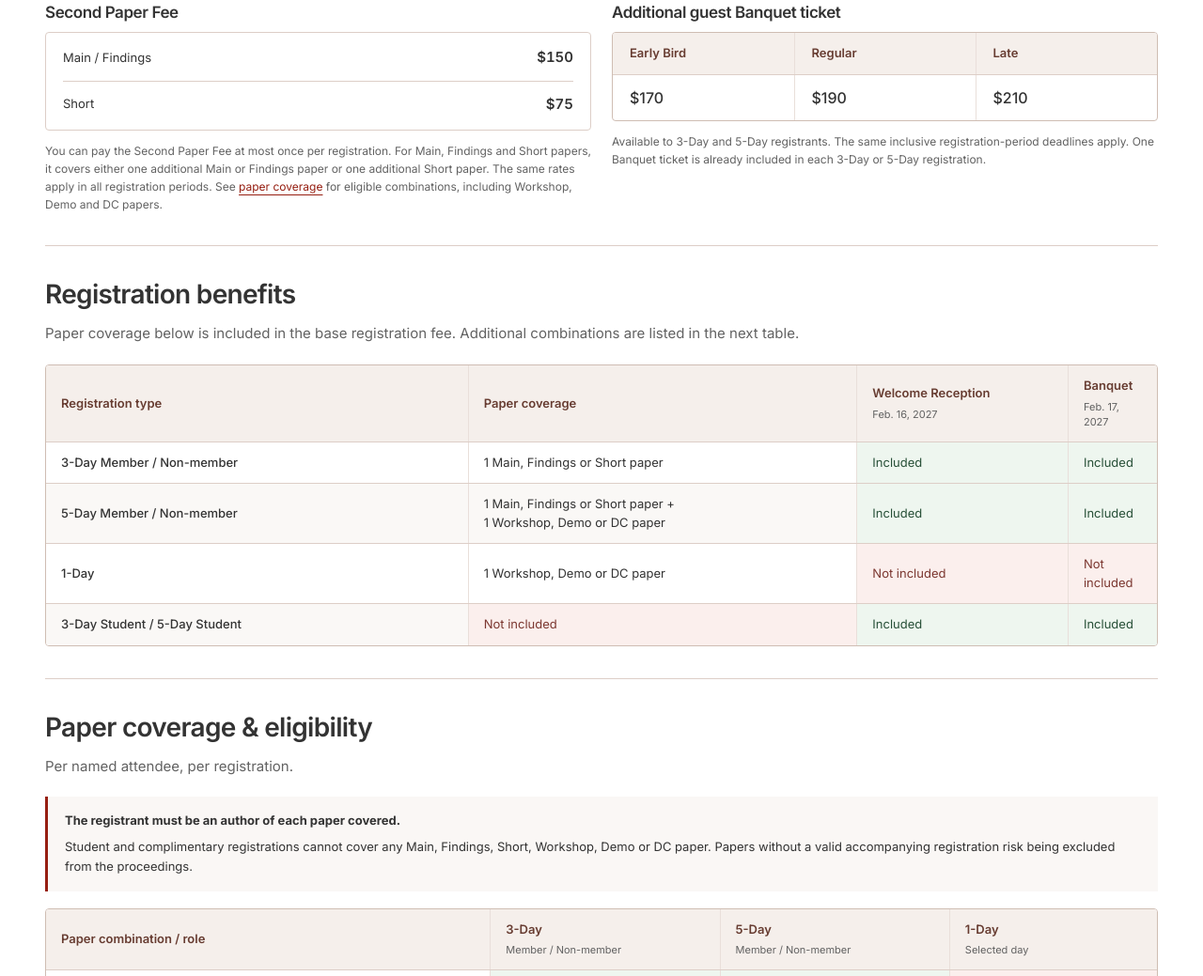
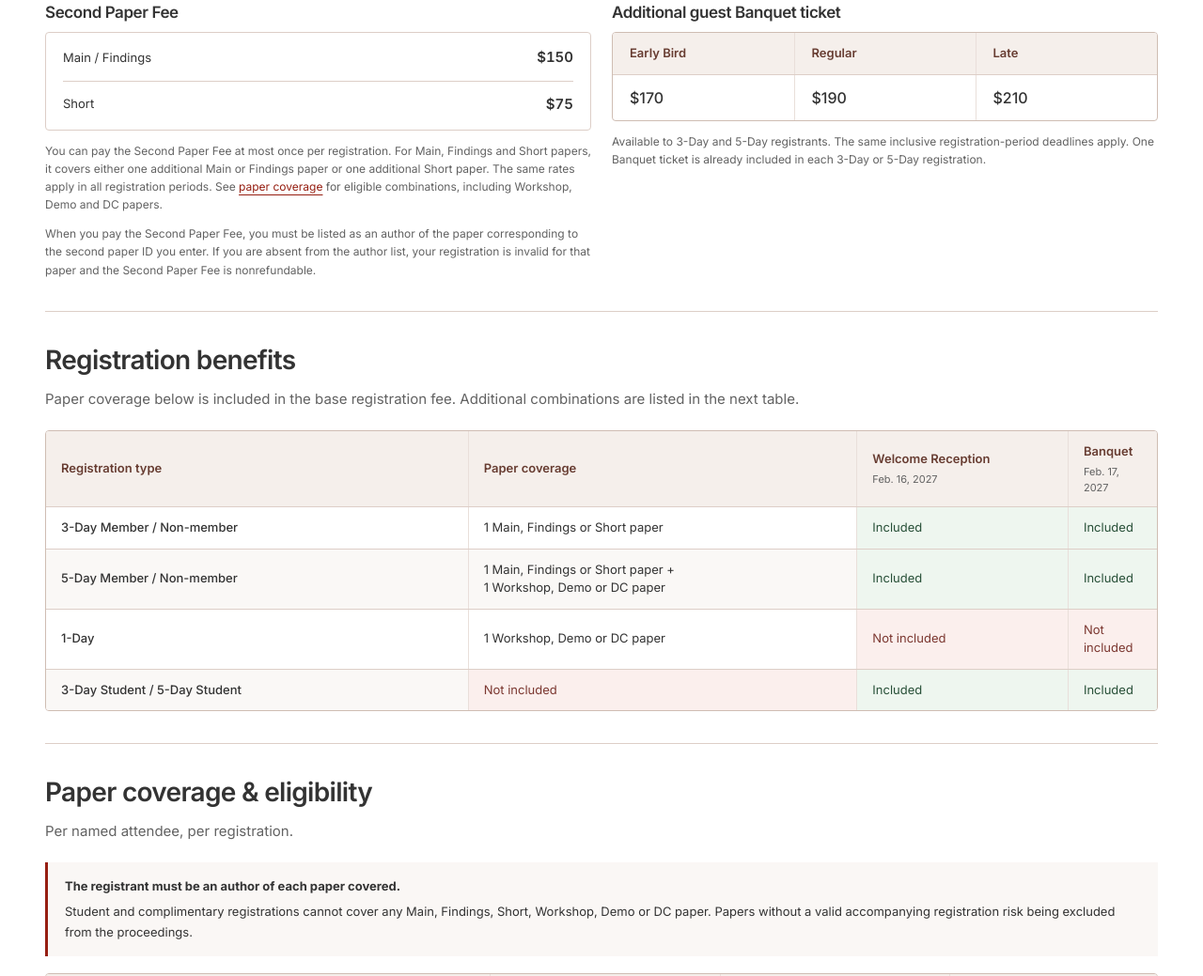
Before and after one commit to wsdm2027/wsdm2027.github.io, a plain HTML site: page registration.html in a window 1280 px wide. Shown: the part 1533-2572 px from the top of the page at 94% size. Drawn offline with Linux system fonts and the light colour scheme.

Commit message:
Update registration.html

```diff
--- a/registration.html
+++ b/registration.html
@@ -282,6 +282,7 @@
             <div><dt>Short</dt><dd>$75</dd></div>
           </dl>
           <p class="reg-note">You can pay the Second Paper Fee at most once per registration. For Main, Findings and Short papers, it covers either one additional Main or Findings paper or one additional Short paper. The same rates apply in all registration periods. See <a href="#paper-coverage">paper coverage</a> for eligible combinations, including Workshop, Demo and DC papers.</p>
+          <p class="reg-note">When you pay the Second Paper Fee, you must be listed as an author of the paper corresponding to the second paper ID you enter. If you are absent from the author list, your registration is invalid for that paper and the Second Paper Fee is nonrefundable.</p>
         </div>
         <div>
           <h3>Additional guest Banquet ticket</h3>
```
